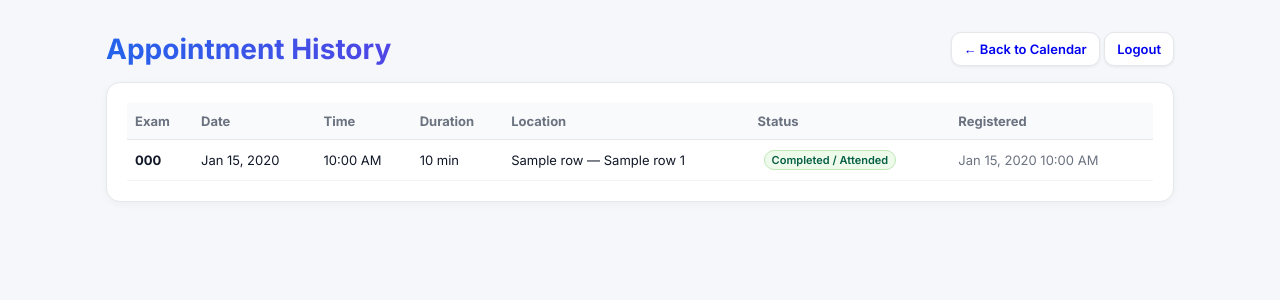
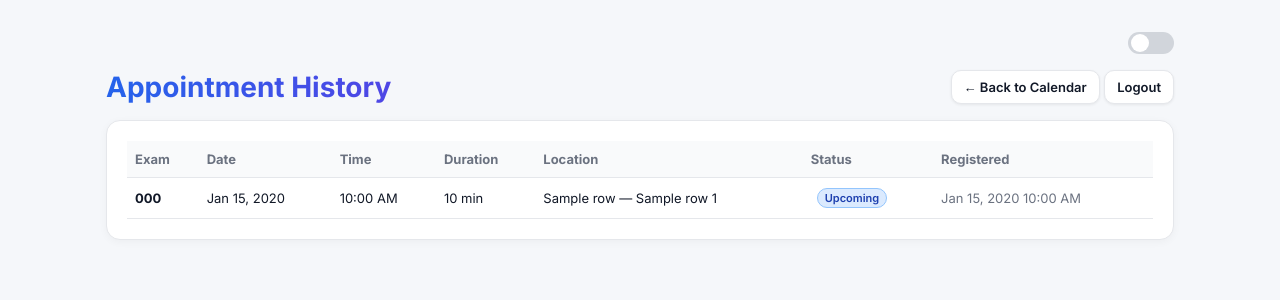
Before and after one commit to DanielRamos69/exam_reg_tristan, a Flask app: template templates/student_history.html in a window 1280 px wide. Shown: the top 300 px of the page. Run offline with Flask 3, Linux system fonts and the light colour scheme; the template is opened without the code that fills it: most values are stand-ins (such as "Sample title", 1, 10 or a date in 2020).

Commit message:
Implement dark mode feature in student history page
Added dark mode styling and toggle functionality to the student history page.

```diff
--- a/templates/student_history.html
+++ b/templates/student_history.html
@@ -13,23 +13,108 @@
 
   <style>
     * { box-sizing:border-box; }
+
+    /* -----------------------------------------
+       🔵 DARK MODE SYSTEM (ADDED)
+       ----------------------------------------- */
     :root {
+      --csn-blue:#00345f;
+      --csn-gold:#ffb81c;
+
+      --bg:#f5f7fa;
+      --fg:#111827;
+      --card-bg:#ffffff;
+      --border:#e5e7eb;
+      --subtext:#6b7280;
+
+      /* your originals preserved */
       --bd:#e5e7eb;
       --muted:#6b7280;
       --blue:#2563eb;
       --indigo:#4f46e5;
       --shadow:0 2px 8px rgba(0,0,0,0.04);
+
+      --table-header:#f9fafb;
+      --table-alt:#f9fafb;
+      --badge-blue-bg:#dbeafe;
+      --badge-blue-border:#93c5fd;
+      --badge-blue-text:#1e40af;
+
+      --badge-ok-bg:#eefbea;
+      --badge-ok-border:#bfe8b8;
+      --badge-ok-text:#065f46;
+
+      --badge-cxl-bg:#fef2f2;
+      --badge-cxl-border:#fca5a5;
+      --badge-cxl-text:#991b1b;
     }
+
+    .dark-mode {
+      --bg:#0f172a;
+      --fg:#f3f4f6;
+      --card-bg:#1e293b;
+      --border:#334155;
+      --subtext:#cbd5e1;
+
+      --bd:#334155;
+      --muted:#cbd5e1;
+
+      --table-header:#1e293b;
+      --table-alt:#0f172a;
+
+      --badge-blue-bg:#1e3a8a;
+      --badge-blue-border:#3b82f6;
+      --badge-blue-text:#bfdbfe;
+
+      --badge-ok-bg:#1b3c26;
+      --badge-ok-border:#4ade80;
+      --badge-ok-text:#bbf7d0;
+
+      --badge-cxl-bg:#3f1d1d;
+      --badge-cxl-border:#f87171;
+      --badge-cxl-text:#fecaca;
+    }
+
     body {
       font-family:'Inter', system-ui, Arial, sans-serif;
-      background:#f5f7fa;
+      background:var(--bg);
       max-width:1100px;
       margin:2rem auto;
       padding:0 1rem;
-      color:#111827;
+      color:var(--fg);
+      transition:background 0.25s, color 0.25s;
     }
 
-    /* TOP BAR */
+    /* -----------------------------------------
+       🔵 DARK MODE TOGGLE (ADDED)
+       ----------------------------------------- */
+    .toggle-container {
+      display:flex;
+      justify-content:flex-end;
+      margin-bottom:1rem;
+    }
+    .toggle-btn {
+      width:46px;
+      height:22px;
+      background:#d1d5db;
+      border-radius:999px;
+      position:relative;
+      cursor:pointer;
+    }
+    .toggle-circle {
+      width:18px;
+      height:18px;
+      background:white;
+      border-radius:50%;
+      position:absolute;
+      top:2px;
+      left:3px;
+      transition:0.25s ease;
+    }
+    .dark-mode .toggle-circle { transform:translateX(24px); }
+
+    /* ----------------------------------------- */
+
     .top {
       display:flex;
       justify-content:space-between;
@@ -47,21 +132,21 @@
       -webkit-text-fill-color:transparent;
     }
 
-    /* BUTTONS */
     .btn {
       display:inline-flex;
       align-items:center;
       justify-content:center;
       padding:8px 12px;
-      border:1px solid var(--bd);
+      border:1px solid var(--border);
       border-radius:10px;
-      background:#fff;
+      background:var(--card-bg);
       font-size:13px;
       font-weight:600;
       text-decoration:none;
       box-shadow:0 1px 3px rgba(0,0,0,0.07);
       cursor:pointer;
       transition:0.15s ease;
+      color:var(--fg);
     }
     .btn:hover {
       background:#f3f4f6;
@@ -69,55 +154,87 @@
       box-shadow:0 3px 6px rgba(0,0,0,0.1);
     }
 
-    /* TABLE SURFACE CARD */
     .table-card {
-      background:#ffffff;
-      border:1px solid var(--bd);
+      background:var(--card-bg);
+      border:1px solid var(--border);
       border-radius:14px;
       padding:20px;
       margin-bottom:1.4rem;
       box-shadow:var(--shadow);
+      color:var(--fg);
     }
 
-    table { width:100%; border-collapse:collapse; font-size:13px; }
-    th,td { padding:10px 8px; text-align:left; border-bottom:1px solid #f3f4f6; }
-    thead { background:#f9fafb; }
-    th { font-weight:700; color:#6b7280; border-bottom:1px solid var(--bd); }
+    table {
+      width:100%;
+      border-collapse:collapse;
+      font-size:13px;
+      color:var(--fg);
+    }
+    th,td {
+      padding:10px 8px;
+      text-align:left;
+      border-bottom:1px solid var(--border);
+    }
+    thead { background:var(--table-header); }
+    th {
+      font-weight:700;
+      color:var(--subtext);
+      border-bottom:1px solid var(--border);
+    }
 
-    tbody tr:nth-child(even){ background:#f9fafb; }
+    tbody tr:nth-child(even){ background:var(--table-alt); }
 
-    /* BADGES */
     .badge {
       display:inline-block;
       padding:2px 7px;
       border-radius:999px;
       font-size:11px;
       font-weight:600;
-      border:1px solid #93c5fd;
-      background:#dbeafe;
-      color:#1e40af;
       margin-left:6px;
     }
     .badge-ok {
-      background:#eefbea;
-      border-color:#bfe8b8;
-      color:#065f46;
+      background:var(--badge-ok-bg);
+      border:1px solid var(--badge-ok-border);
+      color:var(--badge-ok-text);
     }
     .badge-cxl {
-      background:#fef2f2;
-      border-color:#fca5a5;
-      color:#991b1b;
+      background:var(--badge-cxl-bg);
+      border:1px solid var(--badge-cxl-border);
+      color:var(--badge-cxl-text);
+    }
+    .badge-blue {
+      background:var(--badge-blue-bg);
+      border:1px solid var(--badge-blue-border);
+      color:var(--badge-blue-text);
     }
 
     .muted { color:var(--muted); font-size:13px; }
+
+    /* readable links in dark mode */
+    a { color:var(--blue); font-weight:600; }
+    .dark-mode a { color:#60a5fa; }
 
     @media(max-width:760px){
       .top{flex-direction:column;align-items:flex-start;}
       .table-card{padding:14px;}
     }
   </style>
+
+  <script>
+    function toggleDarkMode() {
+      document.body.classList.toggle("dark-mode");
+    }
+  </script>
+
 </head>
 <body>
+
+  <!-- 🔵 DARK MODE SWITCH -->
+  <div class="toggle-container">
+    <div class="toggle-btn" onclick="toggleDarkMode()">
+      <div class="toggle-circle"></div>
+    </div>
+  </div>
 
   <div class="top">
     <h1>Appointment History</h1>
@@ -147,24 +264,25 @@
             <td><strong>{{ r.exam_code }}</strong></td>
             <td>{{ r.session_datetime.strftime('%b %d, %Y') }}</td>
             <td>{{ r.session_datetime.strftime('%I:%M %p') }}</td>
-
-            <!-- PRESERVED DEFAULT DURATION LOGIC -->
             <td>{{ r.duration_minutes or 90 }} min</td>
-
             <td>{{ r.campus_name }} — {{ r.building_name }} {{ r.room_number }}</td>
 
-            <!-- PRESERVED STATUS CONDITIONAL -->
 <td>
   {% if r.cancelled %}
       <span class="badge badge-cxl">
         Canceled{% if r.cancelled_at %} ({{ r.cancelled_at.strftime('%b %d, %Y') }}){% endif %}
       </span>
   {% else %}
-                <span class="badge badge-ok">Completed / Attended</span>
+      {% if r.status == "Upcoming" %}
+          <span class="badge badge-blue">Upcoming</span>
+      {% elif r.status == "Attended" %}
+          <span class="badge badge-ok">Attended</span>
+      {% else %}
+          <span class="badge badge-ok">{{ r.status }}</span>
+      {% endif %}
   {% endif %}
 </td>
 
-            <!-- PRESERVED REGISTERED TIME DISPLAY -->
             <td class="muted">
               {% if r.registered_at %}
                 {{ r.registered_at.strftime('%b %d, %Y %I:%M %p') }}
@@ -178,6 +296,7 @@
       </tbody>
     </table>
   </div>
+
   {% else %}
     <p class="muted">No appointments yet.</p>
   {% endif %}
```
Lines whose indentation alone changed are shown as unchanged.
